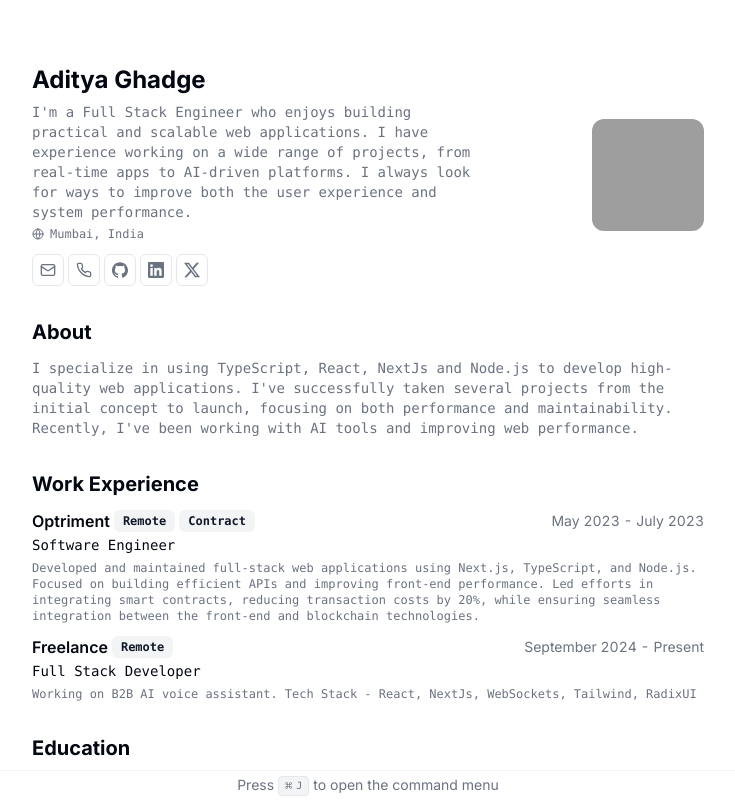
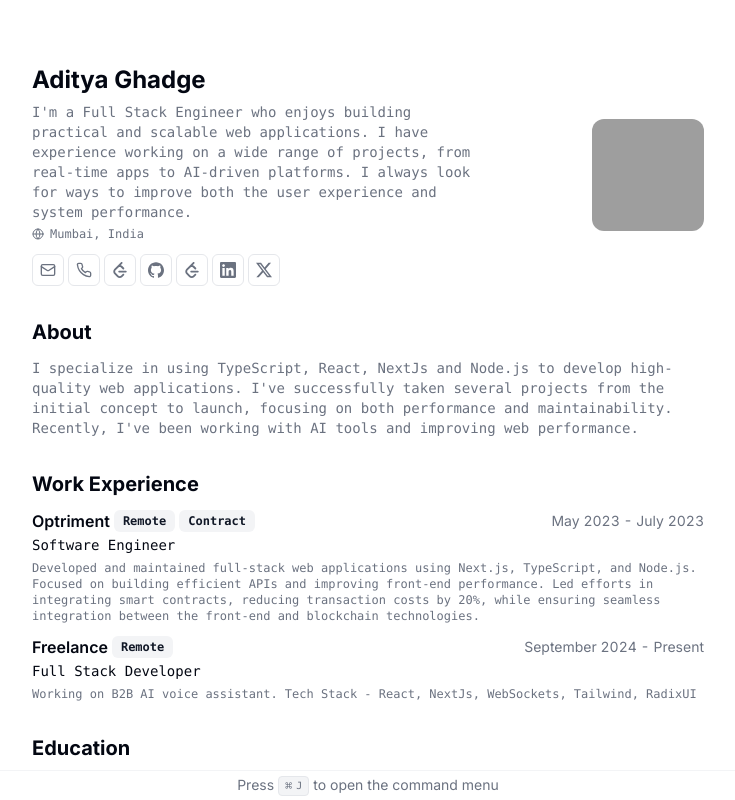
Before and after one commit to Aditya-A-G/cv, a Next.js app: page / in a window 1280 px wide. Shown: the top 800 px of the page, without its empty margins (272-1007 px from the left). Built offline with nearby package versions, Linux system fonts and the light colour scheme; grey boxes are pictures that could not be loaded.

Commit message:
add leetcode link

```diff
--- /dev/null
+++ b/src/components/icons/LeetCodeIcon.tsx
@@ -0,0 +1,5 @@
+export const LeetCodeIcon = (props:any) => (
+    <svg xmlns="http://www.w3.org/2000/svg" width="1em" height="1em" viewBox="0 0 32 32" {...props}>
+  <path fill="currentColor" d="m21.469 23.907l-3.595 3.473c-.624.625-1.484.885-2.432.885s-1.807-.26-2.432-.885l-5.776-5.812c-.62-.625-.937-1.537-.937-2.485c0-.952.317-1.812.937-2.432l5.76-5.844c.62-.619 1.5-.859 2.448-.859s1.808.26 2.432.885l3.595 3.473c.687.688 1.823.663 2.536-.052c.708-.713.735-1.848.047-2.536l-3.473-3.511a6.793 6.793 0 0 0-3.261-1.787l3.287-3.333c.688-.687.667-1.823-.047-2.536s-1.849-.735-2.536-.052L4.553 13.968c-1.307 1.312-1.989 3.113-1.989 5.113c0 1.996.683 3.86 1.989 5.168l5.797 5.812c1.307 1.307 3.115 1.937 5.115 1.937c1.995 0 3.801-.683 5.109-1.989l3.479-3.521c.688-.683.661-1.817-.052-2.531s-1.849-.74-2.531-.052zm6.28-6.558H14.218c-.932 0-1.692.801-1.692 1.791c0 .991.76 1.797 1.692 1.797h13.531c.933 0 1.693-.807 1.693-1.797c0-.989-.76-1.791-1.693-1.791z"></path>
+</svg>
+  )
--- a/src/data/resume-data.tsx
+++ b/src/data/resume-data.tsx
@@ -1,5 +1,5 @@
 import { GitHubIcon, LinkedInIcon, XIcon } from "@/components/icons";
-import { link } from "fs";
+import { LeetCodeIcon } from "@/components/icons/LeetCodeIcon";
 
 export const RESUME_DATA = {
   name: "Aditya Ghadge",
@@ -17,9 +17,19 @@
     tel: "+91 9136795245",
     social: [
       {
+        name: "Portfolio",
+        url: "https://adityacodes.tech/",
+        icon: LeetCodeIcon,
+      },
+      {
         name: "GitHub",
         url: "https://github.com/aditya-A-G",
         icon: GitHubIcon,
+      },
+      {
+        name: "Leetcode",
+        url: "https://leetcode.com/u/Acquire/",
+        icon: LeetCodeIcon,
       },
       {
         name: "LinkedIn",
```
